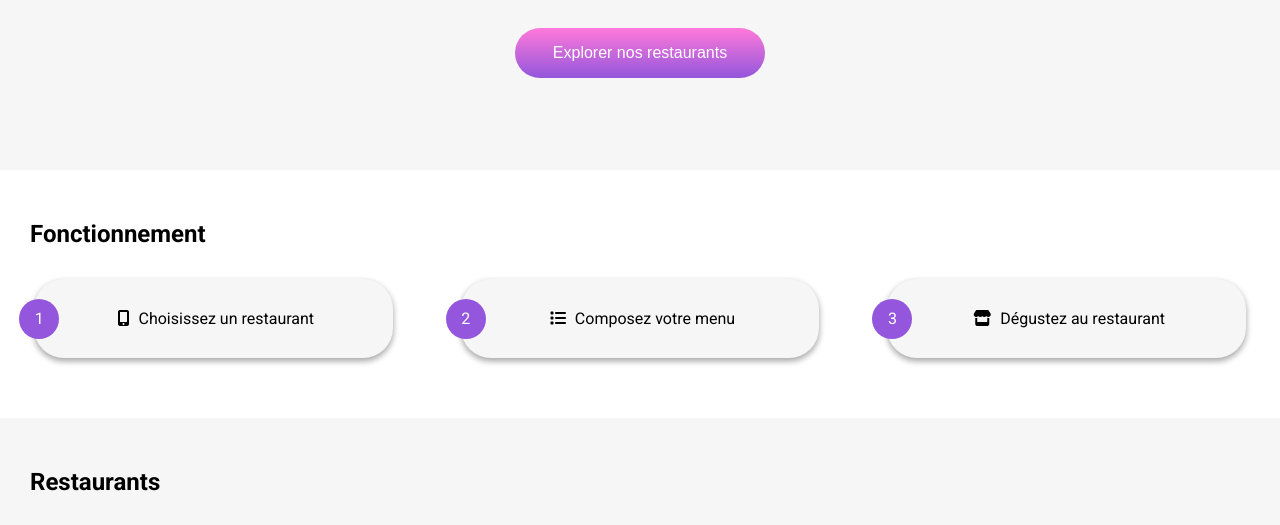
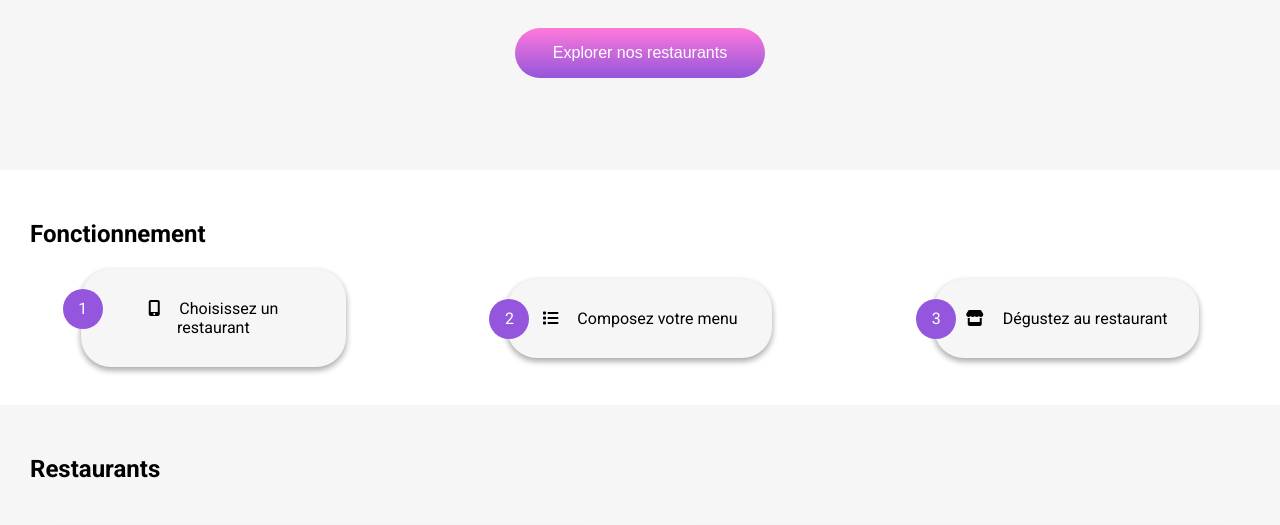
Before and after one commit to Gautier50/Dev-Web_P3_Ohmyfood, a website: page index.html in a window 1280 px wide. Shown: the part 261-786 px from the top of the page. Drawn offline with Linux system fonts and the light colour scheme; a web font is replaced by a local one.

Commit message:
mise en page boutons rubrique fonctionnement page accueil

```diff
--- a/index.html
+++ b/index.html
@@ -50,8 +50,8 @@
 
     <main>
         <section>
-            <h1 id="fonctionnement">Fonctionnement</h1>
             <div class="fonctionnement">
+            <h1>Fonctionnement</h1>
                 <div class="steps">
 
                     <div class="choose_restaurants">
--- a/sass/scss/_media.scss
+++ b/sass/scss/_media.scss
@@ -1,9 +1,9 @@
 @media screen and (min-width: 769px) {
-    .logo_header {
-        h1 {
-            font-size: xx-large;
-        }
+  .logo_header {
+    h1 {
+      font-size: xx-large;
     }
+  }
   .menu {
     h1 {
       margin-left: 30px;
@@ -39,7 +39,7 @@
 
   .fonctionnement {
     width: 100%;
-    height: 150px;
+    height: 185px;
     .steps {
       width: 100%;
       height: 150px;
@@ -47,13 +47,13 @@
       flex-direction: row;
       padding-bottom: 50px;
       .choose_restaurants {
-        width: 28%;
+        width: 265px;
       }
       .compose_your_menu {
-        width: 28%;
+        width: 265px;
       }
       .taste_in_restaurant {
-        width: 28%;
+        width: 265px;
       }
     }
   }
--- a/sass/scss/style.scss
+++ b/sass/scss/style.scss
@@ -115,7 +115,7 @@ button:hover {
   background-color: $color-primary;
   color: white;
   position: absolute;
-  left: -20px;
+  left: -33px;
   top: 20px;
   @include flexbox-center-column;
 }
@@ -136,9 +136,8 @@ button:hover {
   width: 85%;
   position: relative;
   @include box-shadow;
-  span,
-  a {
-    margin-left: 5px;
+  span {
+    margin-left: 15px;
   }
 }
 .choose_restaurants:hover {
@@ -156,9 +155,8 @@ button:hover {
   width: 85%;
   position: relative;
   @include box-shadow;
-  span,
-  a {
-    margin-left: 5px;
+  span {
+    margin-left: 15px;
   }
 }
 .compose_your_menu:hover {
@@ -176,9 +174,8 @@ button:hover {
   width: 85%;
   position: relative;
   @include box-shadow;
-  span,
-  a {
-    margin-left: 5px;
+  span {
+    margin-left: 15px;
   }
 }
 .taste_in_restaurant:hover {
```
Also changed, not shown: sass/css/menus.css, sass/css/style.css, 2 other files.
